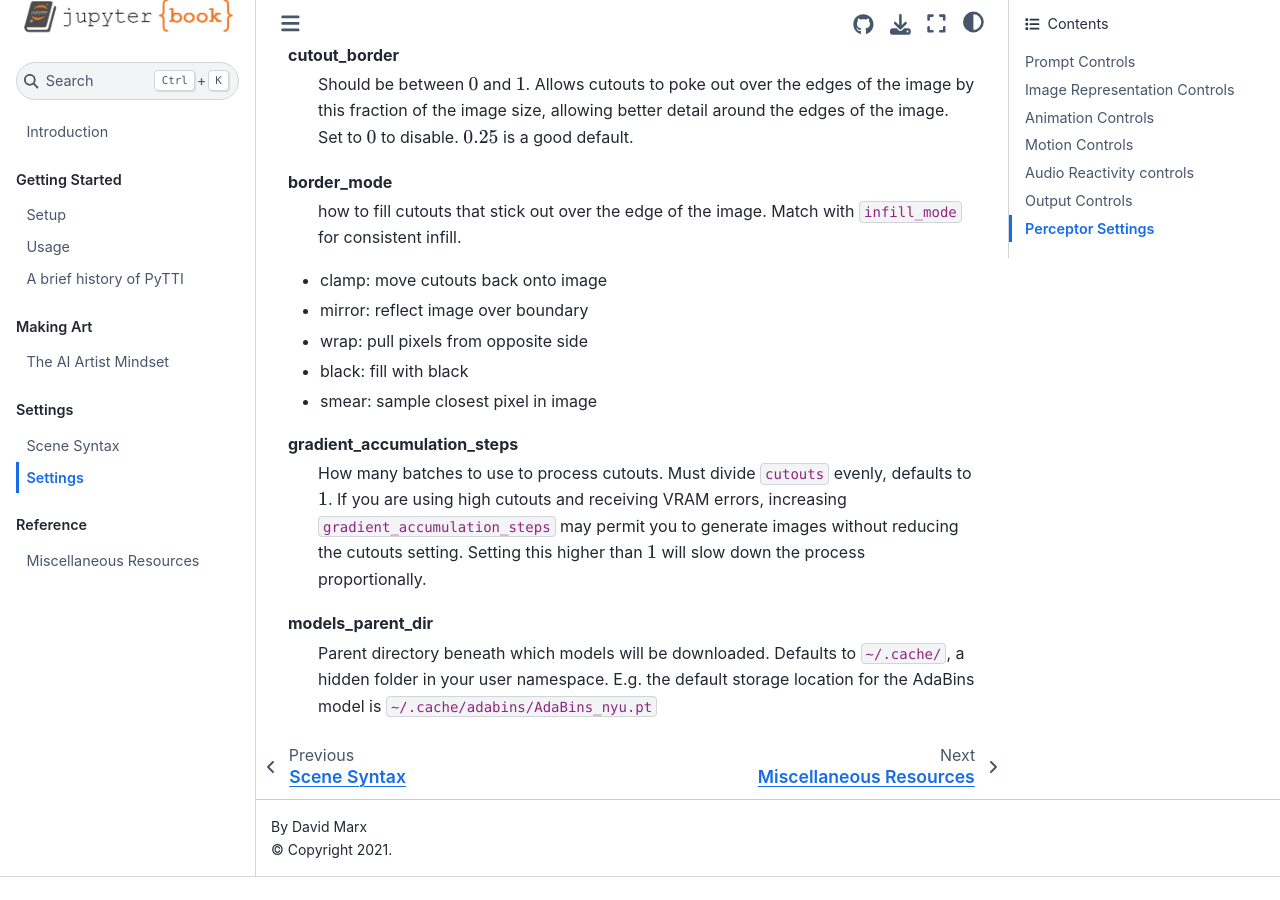
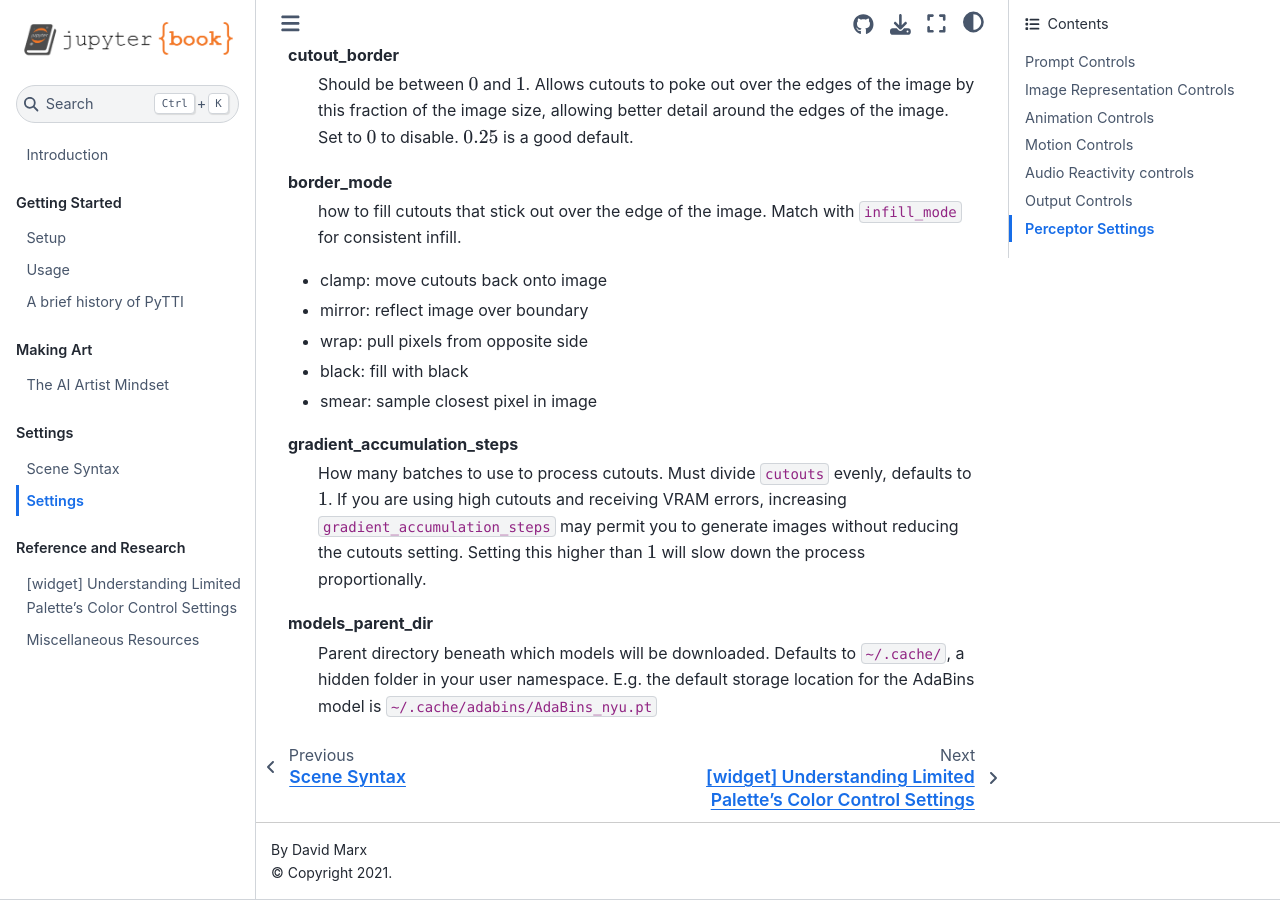
Before and after one commit to pytti-tools/pytti-book, a Jupyter Book: the page built from Settings.md, in a window 1280 px wide and 900 px high, scrolled down 9280 px. Built offline with Jupyter Book 1.0.4 settings and Sphinx 7.4.7 and the Sphinx Book theme 1.1.4, drawn with Linux system fonts in a browser that asks for light colours; pages that are not in the unit, such as notebooks, are missing from menus; before the commit the page ends 10157 px from its top, so only the background shows below that.

Commit message:
added limited palette widget

```diff
--- a/_toc.yml
+++ b/_toc.yml
@@ -18,8 +18,9 @@
     chapters:
     - file: SceneDSL
     - file: Settings
+  - caption: Reference and Research
+    chapters:
     - file: StudyMatrix
       title: "Study: Cutouts vs. Steps Per Frame"
-  - caption: Reference
-    chapters:
+    - file: widget_understanding_limited_palette
     - file: MiscResources
```
Also changed, not shown: widget_understanding_limited_palette.ipynb (added).
